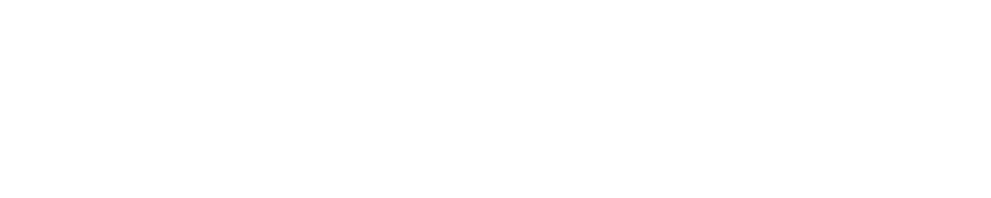
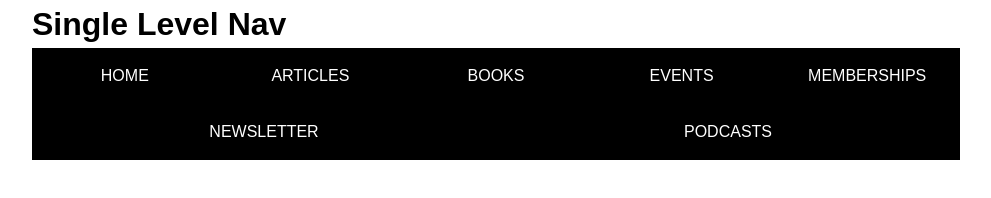
Before and after one commit to teklund3000/demo-single-level-nav, a plain HTML site: page index.html in a window 1280 px wide. Shown: the whole page, without its empty margins (144-1135 px from the left). Drawn offline with Linux system fonts and the light colour scheme.

Commit message:
finished nav demo

```diff
--- a/css/styles.css
+++ b/css/styles.css
@@ -1 +1,39 @@
 /* developer styles go here */
+body {
+    font-family: sans-serif;
+}
+header {
+    max-width: 58rem;
+    margin: 0 auto;
+}
+ul.menu {
+    background: black;
+}
+ul.menu a{
+    color: white;
+    text-decoration: none;
+    text-transform: uppercase;
+    padding: 1rem;
+    /* inline elements will not take top & bottom padding and margins  */
+    display: block;
+    /* as a block element with padding, the whole li space becomes clickable.
+    its good practice to make anchor tags block level elements. */
+}
+
+/* shift from stacking to horizontal navigation with larger viewports */
+@media only screen and (min-width: 30rem) {
+    ul.menu {
+        display: flex;
+        flex-wrap: wrap;
+    }
+
+    /* flex grow and flex shrink only work on children properties */
+    ul.menu li {
+        flex-grow: 1;
+        text-align: center;
+        flex-shrink: 0;
+        flex-basis: 171px;
+        /* flex-basis px size chosen by using inspector tool to measure the largest li . */
+    }
+
+}
--- a/index.html
+++ b/index.html
@@ -3,9 +3,26 @@
 <head>
     <meta charset="UTF-8">
     <meta name="viewport" content="width=device-width, initial-scale=1.0">
-    <title>Document</title>
+    <title>Demo Single Level Navication</title>
+    <link rel="stylesheet" href="css/reset.css">
+    <link rel="stylesheet" href="css/styles.css">
 </head>
 <body>
 
+    <header>
+        <h1>Single Level Nav</h1>
+        <nav>
+            <ul class="menu">
+                <li><a href="#">Home</a></li>
+                <li><a href="#">Articles</a></li>
+                <li><a href="#">Books</a></li>
+                <li><a href="#">Events</a></li>
+                <li><a href="#">Memberships</a></li>
+                <li><a href="#">Newsletter</a></li>
+                <li><a href="#">Podcasts</a></li>
+            </ul>
+        </nav>
+    </header>
+
 </body>
 </html>
```
